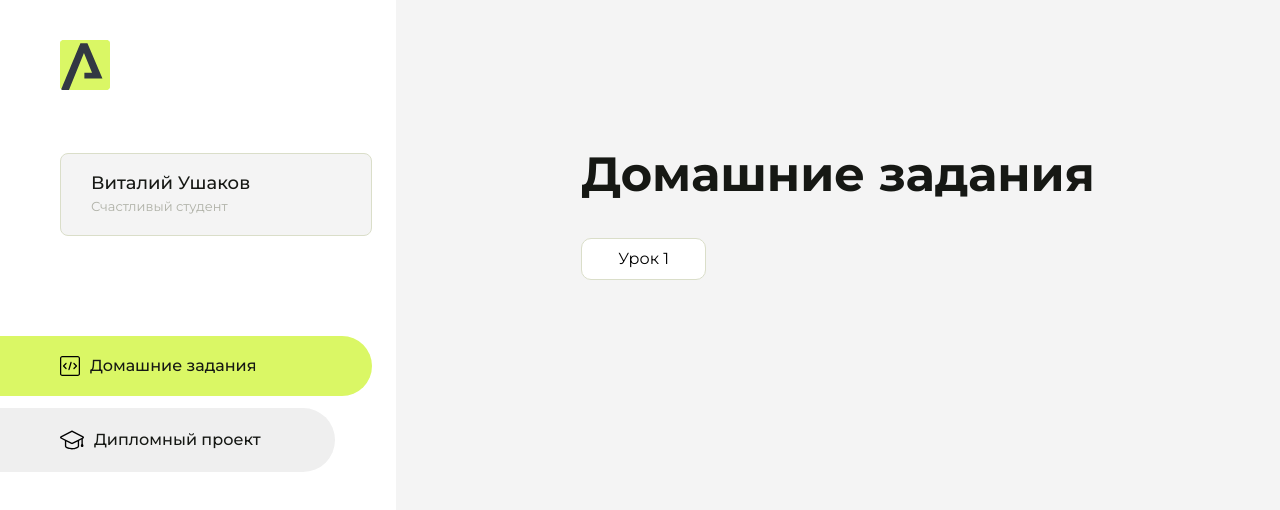
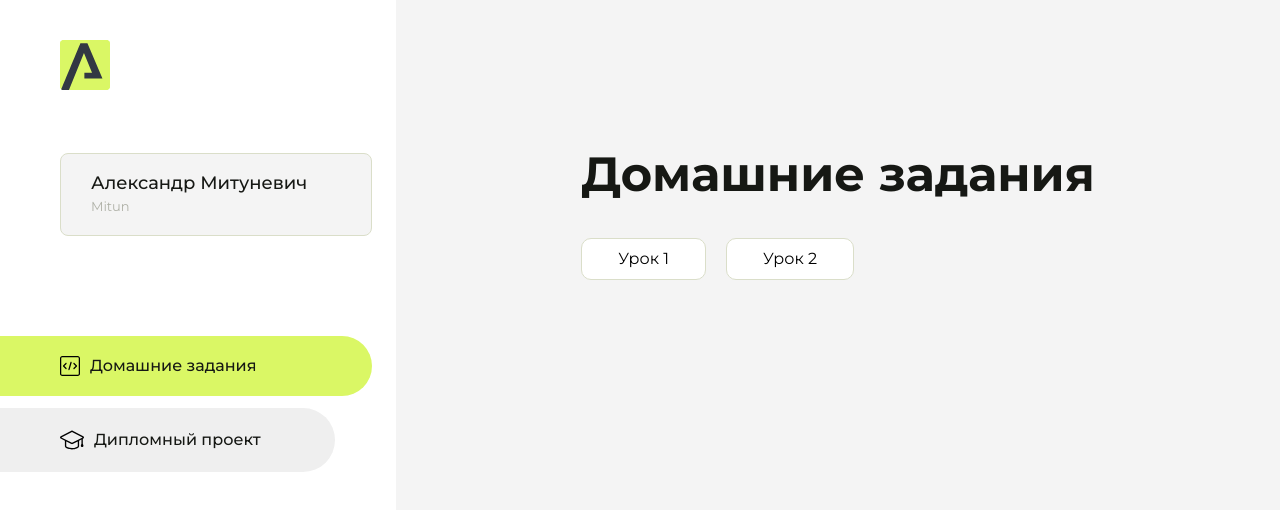
Before and after one commit to sashavan1999-blip/homework, a plain HTML site: page index.html in a window 1280 px wide. Drawn offline with Linux system fonts and the light colour scheme.

Commit message:
Update index.html

```diff
--- a/index.html
+++ b/index.html
@@ -43,8 +43,8 @@
                 </svg>
             </div>
             <div class="sidebar__user">
-                <div class="sidebar__name">Виталий Ушаков</div>
-                <div class="sidebar__text">Счастливый студент</div>
+                <div class="sidebar__name">Александр Митуневич</div>
+                <div class="sidebar__text">Mitun</div>
             </div>
             <div class="sidebar__tabs">
                 <div class="sidebar__item">
@@ -95,6 +95,9 @@
                     <li class="content__list-item">
                         <a href="lesson1/index.html">Урок 1</a>
                     </li>
+                     <li class="content__list-item">
+                        <a href="less2/index.html">Урок 2</a>
+                    </li>
                 </ul>
             </div>
             <div class="content__block hidden" id="diplomBlock">
```
